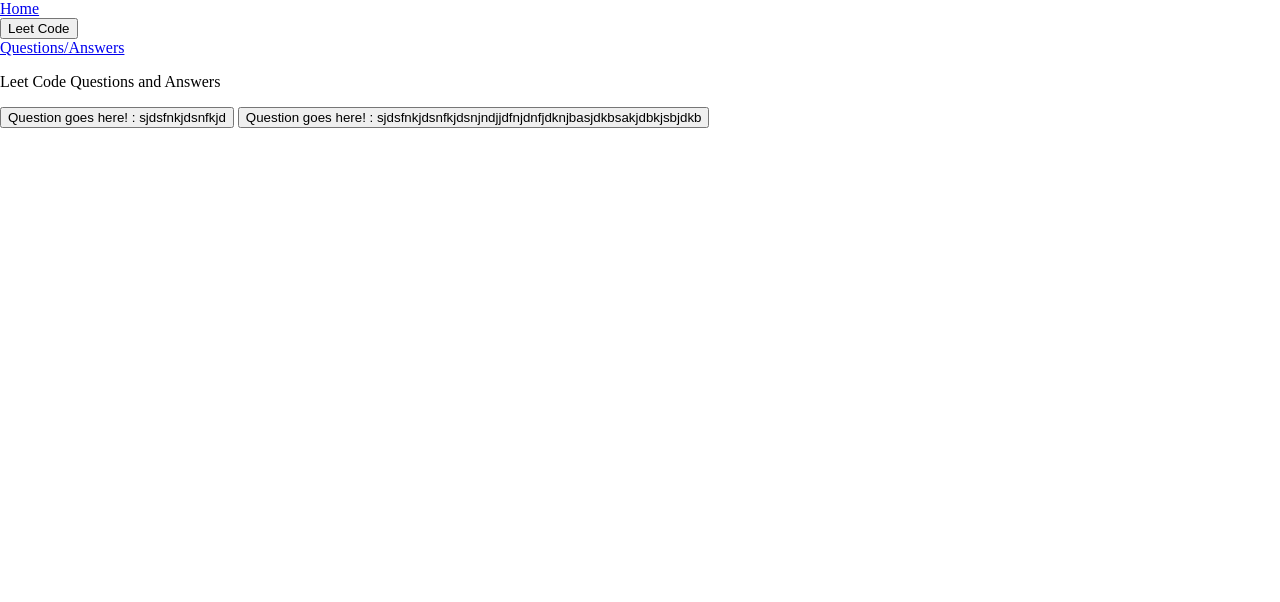
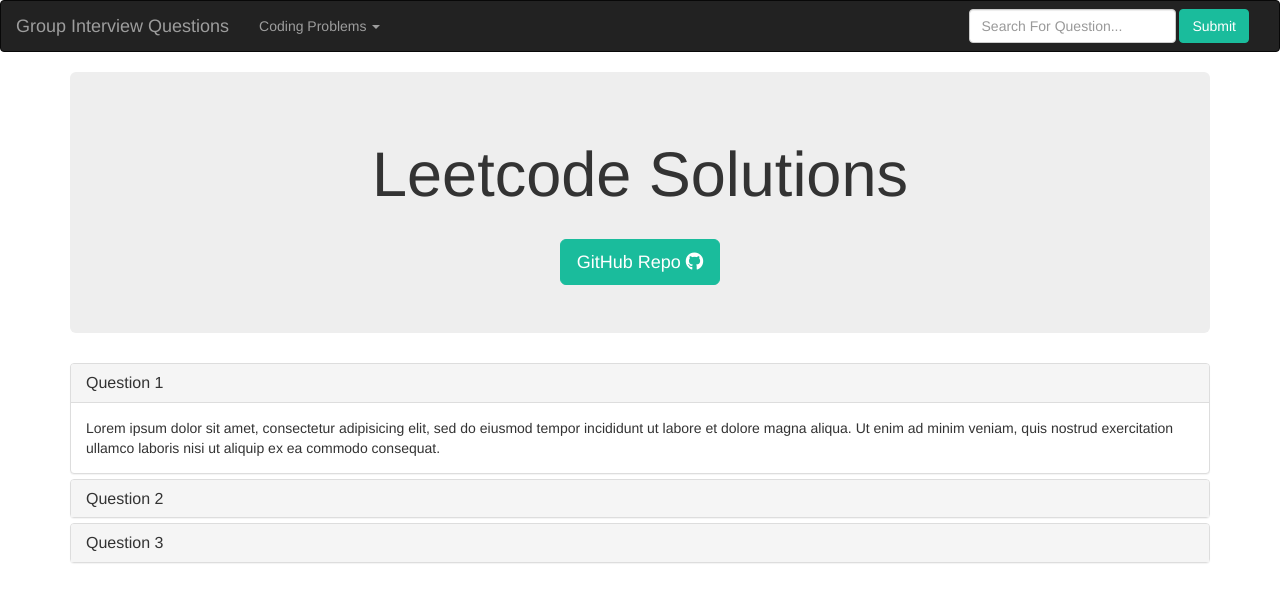
Before and after one commit to AcAntellAno/JavaInterviewQuestions, a plain HTML site: page GroupSite/LeetcodePage/Answers.html in a window 1280 px wide. Drawn offline with nearby package versions, Linux system fonts and the light colour scheme; files that its build step writes are made by us from their sources.

Commit message:
- Added the accordian style for our questions.

```diff
--- a/GroupSite/LeetcodePage/Answers.html
+++ b/GroupSite/LeetcodePage/Answers.html
@@ -2,38 +2,114 @@
 <html>
 
 <head>
-	<title>GroupSite</title>
-	<link href="GroupStyle.css" rel="stylesheet">
-	<meta charset="UTF-8" content="width=decice-width, initial-scale=1" name="viewport">
+	<title>Group Interview Questions</title>
+	<meta charset="UTF-8" content="width=decice-width, initial-scale=1">
+	<link rel="stylesheet" href="https://maxcdn.bootstrapcdn.com/bootstrap/3.3.7/css/bootstrap.min.css" integrity="sha384-BVYiiSIFeK1dGmJRAkycuHAHRg32OmUcww7on3RYdg4Va+PmSTsz/K68vbdEjh4u"
+	    crossorigin="anonymous">
+	<link rel="stylesheet" href="https://use.fontawesome.com/releases/v5.2.0/css/all.css" integrity="sha384-hWVjflwFxL6sNzntih27bfxkr27PmbbK/iSvJ+a4+0owXq79v+lsFkW54bOGbiDQ"
+	    crossorigin="anonymous">
+	<link rel="stylesheet" href="./css/GroupStyle.css">
 </head>
 
 <body>
-	<!--navbar-->
-	<div class="navbar">
-		<a href="/GroupSite">Home</a>
-		<div class="dropMenu">
-			<button class="dropbtn" onclick="display()">Leet Code</button>
-			<div class="btnContent" id="dropDown1">
-				<a href="#Answer">Questions/Answers</a>
+	<nav class="navbar navbar-inverse">
+		<div class="container-fluid">
+			<!-- Brand and toggle get grouped for better mobile display -->
+			<div class="navbar-header">
+				<button type="button" class="navbar-toggle collapsed" data-toggle="collapse" data-target="#bs-example-navbar-collapse-1"
+				    aria-expanded="false">
+					<span class="sr-only">Toggle navigation</span>
+					<span class="icon-bar"></span>
+					<span class="icon-bar"></span>
+					<span class="icon-bar"></span>
+				</button>
+				<a class="navbar-brand" href="../index.html">Group Interview Questions</a>
+
 			</div>
+			<div class="collapse navbar-collapse" id="bs-example-navbar-collapse-1">
+				<ul class="nav navbar-nav">
+					<li class="dropdown">
+						<a href="#" class="dropdown-toggle" data-toggle="dropdown" role="button" aria-haspopup="true" aria-expanded="false">Coding Problems
+							<span class="caret"></span>
+						</a>
+						<ul class="dropdown-menu">
+							<li>
+								<a href="#">Leetcode Solutions</a>
+							</li>
+						</ul>
+					</li>
+				</ul>
+				<form class="navbar-form navbar-right" action="https://www.google.com" method="GET">
+					<div class="form-group">
+						<input type="text" class="form-control" placeholder="Search For Question..." name="results">
+					</div>
+					<button type="submit" class="btn btn-success">Submit</button>
+				</form>
+			</div>
+			<!-- /.navbar-collapse -->
+		</div>
+		<!-- /.container-fluid -->
+	</nav>
+
+	<div class="container">
+		<div class="jumbotron">
+			<h1 class="text-center">Leetcode Solutions</h1><br>
+				<div class="text-center">
+					<a href="https://github.com/AcAntellAno/JavaInterviewQuestions/tree/master/LeetCodeSolutions" class="btn btn-primary btn-lg" >GitHub Repo
+					<i class="fab fa-github"></i>
+					</a>
+				</div>
 		</div>
 	</div>
-	<!--navbar ends-->
-	<!--header-->
-	<div class="section" id="header">
-		<p>Leet Code Questions and Answers</p>
-	</div>
-	<!--header ends-->
-	<div class="QA">
-		<div>
-			<button class="question" onclick="display1()">Question goes here! : sjdsfnkjdsnfkjd</button>
-			<p id="answer1" style="display:none;">Display Answer here!: jnkjdsnjfdnshdufhdsukjfbudsbkjfbdkbfjkdbkjfbjkdsbkjdbjdbjsbjdbjkd</p>
-			<button class="question" onclick="display2()">Question goes here! : sjdsfnkjdsnfkjdsnjndjjdfnjdnfjdknjbasjdkbsakjdbkjsbjdkb</button>
-			<p id="answer2" style="display:none;">Display Answer here!: jnkjdsnjfdnshdufhdsukjfbudsbkjfbdkbfjkdbkjfbjkdsbkjdbjdbjsbjdbjkd</p>
-		</div>
-		<script src="GroupSite.js">
-		</script>
-	</div>
+
+
+<div class="container">
+  <div class="panel-group" id="accordion">
+    <div class="panel panel-default">
+      <div class="panel-heading">
+        <h4 class="panel-title">
+          <a data-toggle="collapse" data-parent="#accordion" href="#Question1">Question 1</a>
+        </h4>
+      </div>
+      <div id="Question1" class="panel-collapse collapse in">
+        <div class="panel-body">Lorem ipsum dolor sit amet, consectetur adipisicing elit,
+        sed do eiusmod tempor incididunt ut labore et dolore magna aliqua. Ut enim ad minim veniam,
+        quis nostrud exercitation ullamco laboris nisi ut aliquip ex ea commodo consequat.</div>
+      </div>
+    </div>
+    <div class="panel panel-default">
+      <div class="panel-heading">
+        <h4 class="panel-title">
+          <a data-toggle="collapse" data-parent="#accordion" href="#Question2">Question 2</a>
+        </h4>
+      </div>
+      <div id="Question2" class="panel-collapse collapse">
+        <div class="panel-body">Lorem ipsum dolor sit amet, consectetur adipisicing elit,
+        sed do eiusmod tempor incididunt ut labore et dolore magna aliqua. Ut enim ad minim veniam,
+        quis nostrud exercitation ullamco laboris nisi ut aliquip ex ea commodo consequat.</div>
+      </div>
+    </div>
+    <div class="panel panel-default">
+      <div class="panel-heading">
+        <h4 class="panel-title">
+          <a data-toggle="collapse" data-parent="#accordion" href="#Question3">Question 3</a>
+        </h4>
+      </div>
+      <div id="Question3" class="panel-collapse collapse">
+        <div class="panel-body">Lorem ipsum dolor sit amet, consectetur adipisicing elit,
+        sed do eiusmod tempor incididunt ut labore et dolore magna aliqua. Ut enim ad minim veniam,
+        quis nostrud exercitation ullamco laboris nisi ut aliquip ex ea commodo consequat.</div>
+      </div>
+    </div>
+  </div>
+</div>
+
+	<script src="https://code.jquery.com/jquery-3.3.1.min.js" integrity="sha256-FgpCb/KJQlLNfOu91ta32o/NMZxltwRo8QtmkMRdAu8="
+	    crossorigin="anonymous"></script>
+	<script src="https://stackpath.bootstrapcdn.com/bootstrap/3.3.7/js/bootstrap.min.js" integrity="sha384-Tc5IQib027qvyjSMfHjOMaLkfuWVxZxUPnCJA7l2mCWNIpG9mGCD8wGNIcPD7Txa"
+	    crossorigin="anonymous"></script>
+	<script src="./js/GroupSite.js">
+	</script>
 </body>
 
 </html>
```
